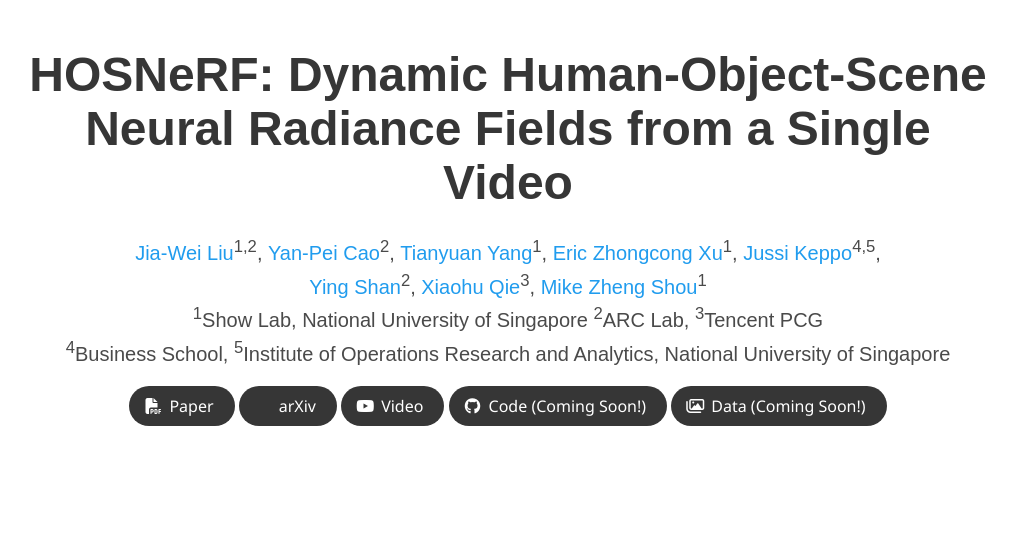
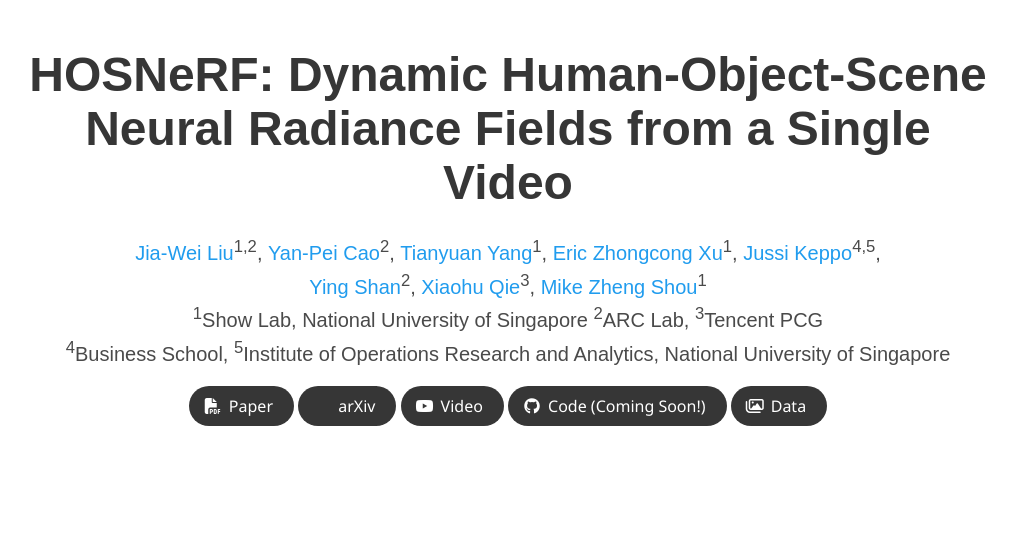
Before and after one commit to showlab/HOSNeRF, a plain HTML site: page index.html in a window 1280 px wide. Shown: the top 536 px of the page, without its empty margins (132-1148 px from the left). Drawn offline with nearby package versions, Linux system fonts and the light colour scheme; some icons are missing; a web font is replaced by a local one.

Commit message:
Update index.html

```diff
--- a/index.html
+++ b/index.html
@@ -165,11 +165,12 @@
               </span>
               <!-- Dataset Link. -->
               <span class="link-block">
-                <a class="external-link button is-normal is-rounded is-dark">
+                <a href="https://drive.google.com/drive/folders/1viuXcihwFpLIjl6TmLyF5VARB7GxEfEv?usp=drive_link"
+                   class="external-link button is-normal is-rounded is-dark">
                   <span class="icon">
                       <i class="far fa-images"></i>
                   </span>
-                  <span>Data (Coming Soon!)</span>
+                  <span>Data</span>
                   </a>
             </div>
 
```
